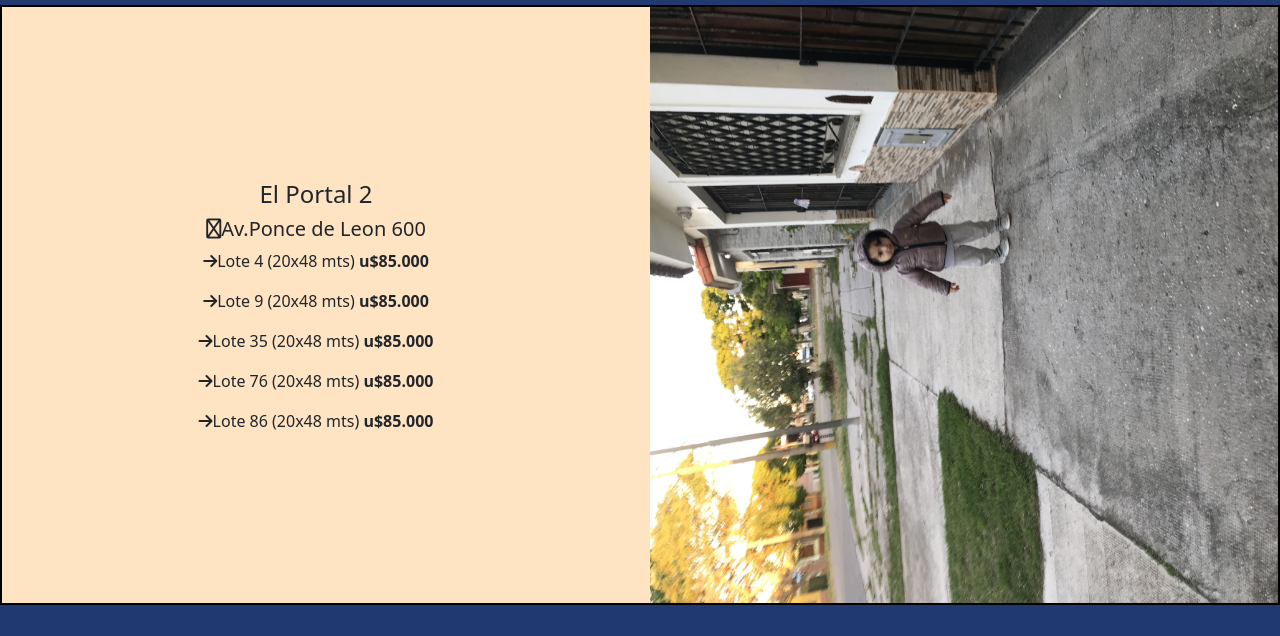
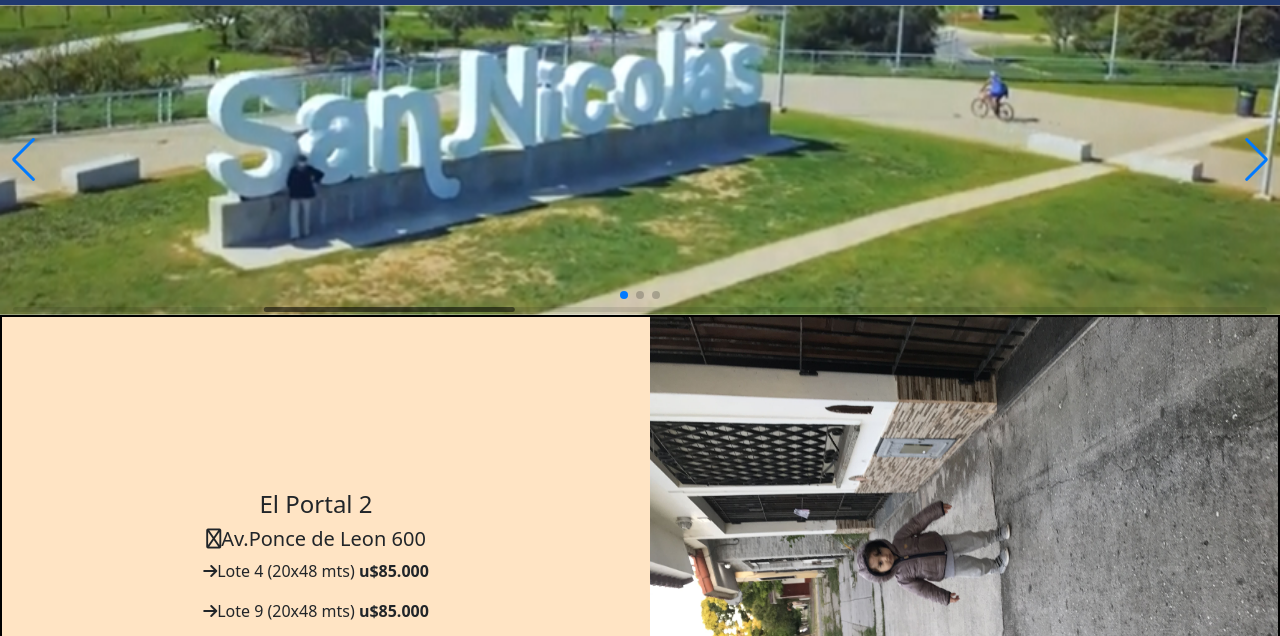
Before and after one commit to matiasmd8610/kerlin_bienes_raices, a website: page index.html in a window 1280 px wide. Shown: the part 117-753 px from the top of the page. Drawn offline with nearby package versions, Linux system fonts and the light colour scheme.

Commit message:
agregado Swiper basico con 3 fotos

```diff
--- a/assets/js/scripts.js
+++ b/assets/js/scripts.js
@@ -1,2 +1,28 @@
-//Update copy automatically
+// Swiper initialize //
+
+const swiper = new Swiper('.swiper', {
+    // Optional parameters
+    direction: 'horizontal',
+    loop: true,
+
+    // If we need pagination
+    pagination: {
+      el: '.swiper-pagination',
+    },
+
+    // Navigation arrows
+    navigation: {
+      nextEl: '.swiper-button-next',
+      prevEl: '.swiper-button-prev',
+    },
+
+    // And if we need scrollbar
+    scrollbar: {
+      el: '.swiper-scrollbar',
+    },
+  });
+
+  //End swiper//
+
+  //Update copy automatically
 document.querySelector(".year-copy").innerText = new Date().getFullYear();
--- a/assets/styles/scss/_sections.scss
+++ b/assets/styles/scss/_sections.scss
@@ -1,3 +1,21 @@
+
+.swiper {
+    width: 100%;
+    height: auto;
+
+    .swiper-slide {
+
+        img{
+            width: 100%;
+            height: 310px;
+            object-fit: cover;
+            object-position: bottom;
+        }
+    }
+
+
+  }
+
 .loteo{
     display: flex;
     flex-direction: column;
--- a/index.html
+++ b/index.html
@@ -10,6 +10,7 @@
     <link rel="preconnect" href="https://fonts.googleapis.com">
     <link rel="preconnect" href="https://fonts.gstatic.com" crossorigin>
     <link rel="stylesheet" href="https://use.fontawesome.com/releases/v6.2.1/css/all.css">
+    <link rel="stylesheet" href="https://cdn.jsdelivr.net/npm/swiper@8/swiper-bundle.min.css"/>
     <link rel="stylesheet" href="assets\styles\css\main.css">
     <title>Kerlin Bienes Raíces - Lotes</title>
 </head>
@@ -53,6 +54,27 @@
     </header>
 
   <main>
+          <!-- Slider main container -->
+      <div class="swiper">
+        <!-- Additional required wrapper -->
+        <div class="swiper-wrapper">
+          <!-- Slides -->
+          <div class="swiper-slide"><img src="assets/img/galeria/foto1.png" alt="" srcset=""></div>
+          <div class="swiper-slide"><img src="assets/img/galeria/foto2.png" alt="" srcset=""></div>
+          <div class="swiper-slide"><img src="assets/img/galeria/foto3.png" alt="" srcset=""></div>
+        </div>
+        <!-- If we need pagination -->
+        <div class="swiper-pagination"></div>
+
+        <!-- If we need navigation buttons -->
+        <div class="swiper-button-prev"></div>
+        <div class="swiper-button-next"></div>
+
+        <!-- If we need scrollbar -->
+        <div class="swiper-scrollbar"></div>
+      </div>
+
+
     <section class="loteo">
       <div class="loteo__barrio">
         <h4>El Portal 2</h4>
@@ -99,9 +121,12 @@
 
     </footer>
 
-    <script src="assets/js/scripts.js"></script>
 
     <script src="https://cdn.jsdelivr.net/npm/bootstrap@5.2.3/dist/js/bootstrap.bundle.min.js" integrity="sha384-kenU1KFdBIe4zVF0s0G1M5b4hcpxyD9F7jL+jjXkk+Q2h455rYXK/7HAuoJl+0I4" crossorigin="anonymous"></script>
 
+    <script src="https://cdn.jsdelivr.net/npm/swiper@8/swiper-bundle.min.js"></script>
+
+    <script src="assets/js/scripts.js"></script>
+
   </body>
 </html>
```
Also changed, not shown: assets/img/galeria/foto1.png (added), assets/img/galeria/foto2.png (added), assets/img/galeria/foto3.png (added), assets/styles/css/main.css, 1 other file.
